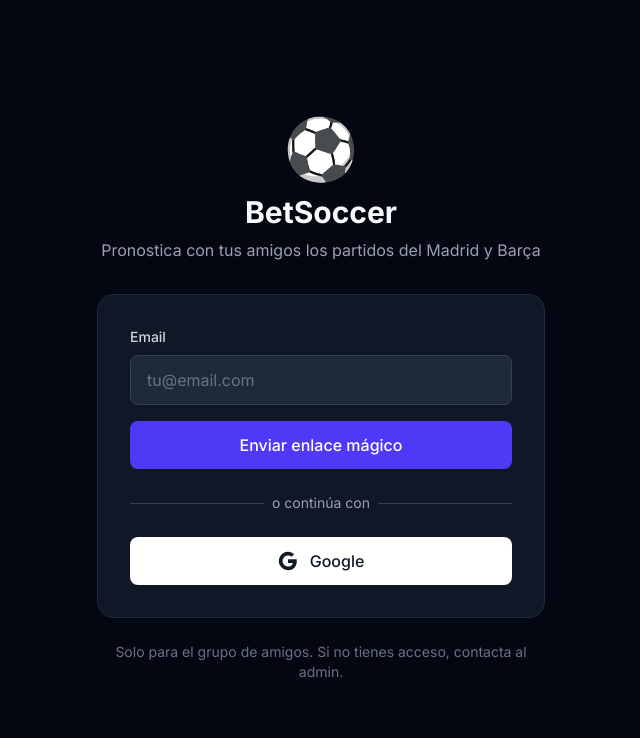
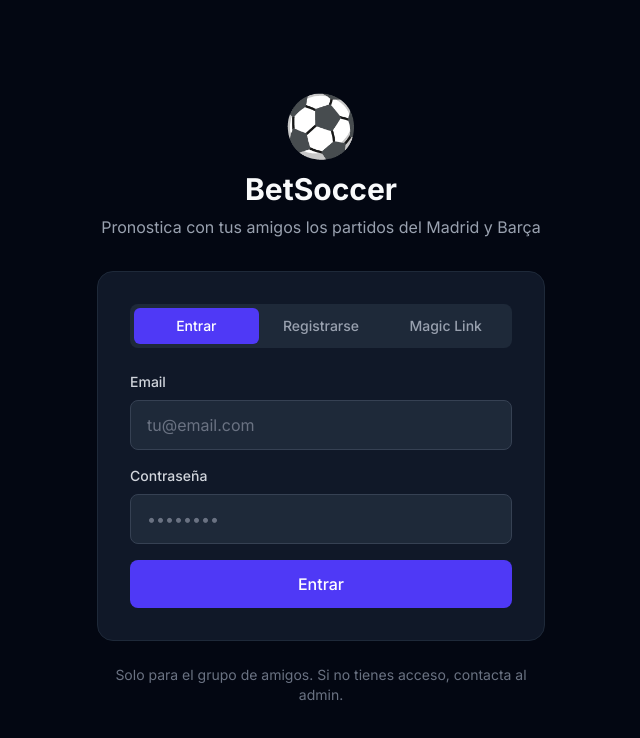
Before and after one commit to spc74-hub/betsoccer, a Next.js app: page /login in a window 1280 px wide. Shown: the top 738 px of the page, without its empty margins (319-959 px from the left). Built offline with nearby package versions, Linux system fonts and the light colour scheme.

Commit message:
feat: Add email/password login option

```diff
--- a/src/app/(auth)/login/page.tsx
+++ b/src/app/(auth)/login/page.tsx
@@ -2,15 +2,62 @@
 
 import { useState } from 'react';
 import { createClient } from '@/lib/supabase/client';
+import { useRouter } from 'next/navigation';
 import { Loader2 } from 'lucide-react';
 
 export default function LoginPage() {
   const [email, setEmail] = useState('');
+  const [password, setPassword] = useState('');
   const [loading, setLoading] = useState(false);
   const [message, setMessage] = useState('');
   const [error, setError] = useState('');
+  const [mode, setMode] = useState<'login' | 'register' | 'magic'>('login');
+  const router = useRouter();
 
-  const handleLogin = async (e: React.FormEvent) => {
+  const handlePasswordLogin = async (e: React.FormEvent) => {
+    e.preventDefault();
+    setLoading(true);
+    setMessage('');
+    setError('');
+
+    const supabase = createClient();
+
+    if (mode === 'register') {
+      const { error } = await supabase.auth.signUp({
+        email,
+        password,
+        options: {
+          emailRedirectTo: `${window.location.origin}/api/auth/callback`,
+        },
+      });
+
+      setLoading(false);
+
+      if (error) {
+        setError(error.message);
+      } else {
+        setMessage('Cuenta creada. Revisa tu email para confirmar.');
+      }
+    } else {
+      const { error } = await supabase.auth.signInWithPassword({
+        email,
+        password,
+      });
+
+      setLoading(false);
+
+      if (error) {
+        setError(error.message === 'Invalid login credentials'
+          ? 'Email o contraseña incorrectos'
+          : error.message);
+      } else {
+        router.push('/matches');
+        router.refresh();
+      }
+    }
+  };
+
+  const handleMagicLink = async (e: React.FormEvent) => {
     e.preventDefault();
     setLoading(true);
     setMessage('');
@@ -34,18 +81,6 @@
     }
   };
 
-  const handleGoogleLogin = async () => {
-    setLoading(true);
-    const supabase = createClient();
-
-    await supabase.auth.signInWithOAuth({
-      provider: 'google',
-      options: {
-        redirectTo: `${window.location.origin}/api/auth/callback`,
-      },
-    });
-  };
-
   return (
     <div className="min-h-screen flex items-center justify-center px-4">
       <div className="w-full max-w-md">
@@ -60,7 +95,41 @@
 
         {/* Login form */}
         <div className="bg-gray-900 rounded-2xl p-8 border border-gray-800">
-          <form onSubmit={handleLogin} className="space-y-4">
+          {/* Mode tabs */}
+          <div className="flex mb-6 bg-gray-800 rounded-lg p-1">
+            <button
+              onClick={() => setMode('login')}
+              className={`flex-1 py-2 text-sm font-medium rounded-md transition-colors ${
+                mode === 'login'
+                  ? 'bg-indigo-600 text-white'
+                  : 'text-gray-400 hover:text-white'
+              }`}
+            >
+              Entrar
+            </button>
+            <button
+              onClick={() => setMode('register')}
+              className={`flex-1 py-2 text-sm font-medium rounded-md transition-colors ${
+                mode === 'register'
+                  ? 'bg-indigo-600 text-white'
+                  : 'text-gray-400 hover:text-white'
+              }`}
+            >
+              Registrarse
+            </button>
+            <button
+              onClick={() => setMode('magic')}
+              className={`flex-1 py-2 text-sm font-medium rounded-md transition-colors ${
+                mode === 'magic'
+                  ? 'bg-indigo-600 text-white'
+                  : 'text-gray-400 hover:text-white'
+              }`}
+            >
+              Magic Link
+            </button>
+          </div>
+
+          <form onSubmit={mode === 'magic' ? handleMagicLink : handlePasswordLogin} className="space-y-4">
             <div>
               <label
                 htmlFor="email"
@@ -79,6 +148,27 @@
               />
             </div>
 
+            {mode !== 'magic' && (
+              <div>
+                <label
+                  htmlFor="password"
+                  className="block text-sm font-medium text-gray-300 mb-2"
+                >
+                  Contraseña
+                </label>
+                <input
+                  id="password"
+                  type="password"
+                  value={password}
+                  onChange={(e) => setPassword(e.target.value)}
+                  placeholder="••••••••"
+                  required
+                  minLength={6}
+                  className="w-full px-4 py-3 bg-gray-800 border border-gray-700 rounded-lg text-white placeholder-gray-500 focus:outline-none focus:ring-2 focus:ring-indigo-500 focus:border-transparent"
+                />
+              </div>
+            )}
+
             <button
               type="submit"
               disabled={loading}
@@ -87,10 +177,10 @@
               {loading ? (
                 <>
                   <Loader2 className="w-5 h-5 animate-spin" />
-                  Enviando...
+                  {mode === 'magic' ? 'Enviando...' : mode === 'register' ? 'Registrando...' : 'Entrando...'}
                 </>
               ) : (
-                'Enviar enlace mágico'
+                mode === 'magic' ? 'Enviar enlace mágico' : mode === 'register' ? 'Crear cuenta' : 'Entrar'
               )}
             </button>
           </form>
@@ -102,43 +192,6 @@
           {error && (
             <p className="mt-4 text-center text-red-400 text-sm">{error}</p>
           )}
-
-          <div className="relative my-6">
-            <div className="absolute inset-0 flex items-center">
-              <div className="w-full border-t border-gray-700" />
-            </div>
-            <div className="relative flex justify-center text-sm">
-              <span className="px-2 bg-gray-900 text-gray-400">
-                o continúa con
-              </span>
-            </div>
-          </div>
-
-          <button
-            onClick={handleGoogleLogin}
-            disabled={loading}
-            className="w-full bg-white hover:bg-gray-100 text-gray-900 font-medium py-3 px-4 rounded-lg transition-colors flex items-center justify-center gap-3"
-          >
-            <svg className="w-5 h-5" viewBox="0 0 24 24">
-              <path
-                fill="currentColor"
-                d="M22.56 12.25c0-.78-.07-1.53-.2-2.25H12v4.26h5.92c-.26 1.37-1.04 2.53-2.21 3.31v2.77h3.57c2.08-1.92 3.28-4.74 3.28-8.09z"
-              />
-              <path
-                fill="currentColor"
-                d="M12 23c2.97 0 5.46-.98 7.28-2.66l-3.57-2.77c-.98.66-2.23 1.06-3.71 1.06-2.86 0-5.29-1.93-6.16-4.53H2.18v2.84C3.99 20.53 7.7 23 12 23z"
-              />
-              <path
-                fill="currentColor"
-                d="M5.84 14.09c-.22-.66-.35-1.36-.35-2.09s.13-1.43.35-2.09V7.07H2.18C1.43 8.55 1 10.22 1 12s.43 3.45 1.18 4.93l2.85-2.22.81-.62z"
-              />
-              <path
-                fill="currentColor"
-                d="M12 5.38c1.62 0 3.06.56 4.21 1.64l3.15-3.15C17.45 2.09 14.97 1 12 1 7.7 1 3.99 3.47 2.18 7.07l3.66 2.84c.87-2.6 3.3-4.53 6.16-4.53z"
-              />
-            </svg>
-            Google
-          </button>
         </div>
 
         <p className="text-center text-gray-500 text-sm mt-6">
```
